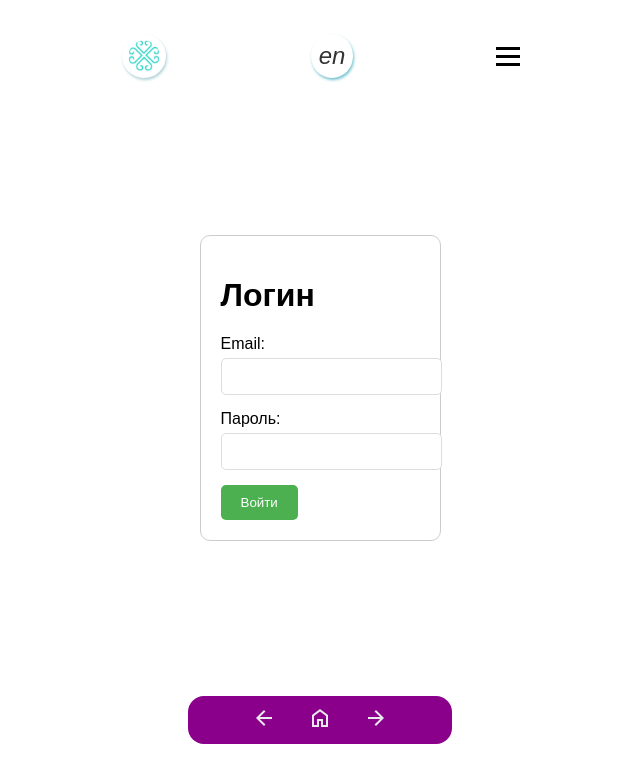
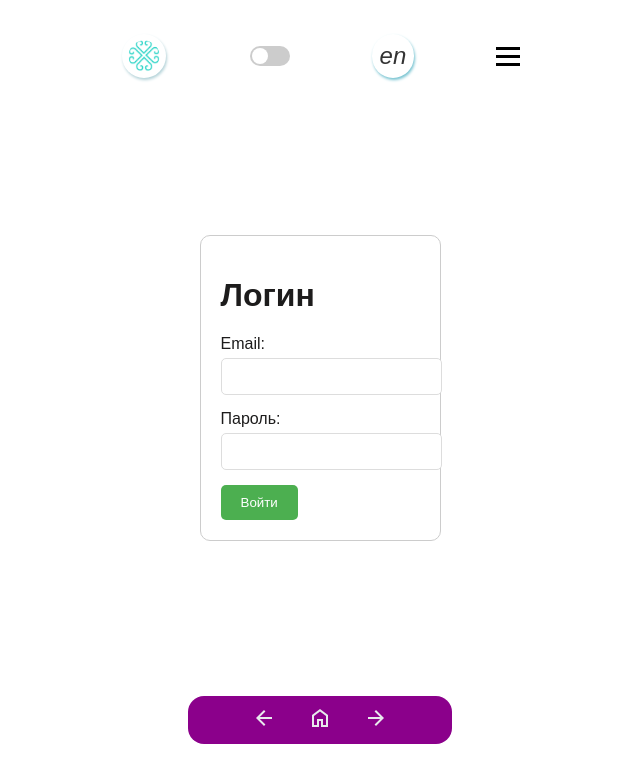
Before and after one commit to valitovgaziz/spa_, a Vue app: page /login in a window 1280 px wide. Shown: the top 782 px of the page, without its empty margins (352-992 px from the left). Built offline with nearby package versions, Linux system fonts and the light colour scheme.

Commit message:
Добавил темную тему

```diff
--- a/src/assets/main.css
+++ b/src/assets/main.css
@@ -1,11 +1,26 @@
+/* Светлая тема (по умолчанию) */
+:root {
+  --background-color: #ffffff;
+  --text-color: #1d1c1c;
+}
+
+/* Темная тема */
+[data-theme="dark"] {
+  --background-color: #282828;
+  --text-color: #3cb756;
+}
+
 /* Общие стили */
 html,
 body {
+  background-color: var(--background-color);
+  color: var(--text-color);
   margin: 0;
   padding: 0;
   height: fit-content;
   width: 100%;
   font-family: Arial, sans-serif;
+  transition: background-color 0.3s, color 0.3s;
 }
 
 body {
--- a/src/components/header/fullHeader.vue
+++ b/src/components/header/fullHeader.vue
@@ -1,6 +1,7 @@
 <template>
     <div class="header">
         <Logo />
+        <DarkThemeToggleI />
         <Lang />
         <Menu />
     </div>
@@ -12,12 +13,14 @@
 import Menu from './headerMemu.vue';
 import Logo from './logo-rl-about.vue';
 import Lang from '../../locales/langToggle.vue';
+import DarkThemeToggleI from '../toggels/darkThemeToggle.vue';
 
 export default {
     components: {
         Menu,
         Logo,
         Lang,
+        DarkThemeToggleI,
     },
     name: 'header',
 }
--- /dev/null
+++ b/src/components/toggels/darkThemeToggle.vue
@@ -0,0 +1,102 @@
+<template>
+    <div class="theme-toggle">
+      <label class="theme-toggle__label">
+        <input
+          type="checkbox"
+          v-model="isDarkTheme"
+          @change="toggleTheme"
+          class="theme-toggle__input"
+        />
+        <span class="theme-toggle__slider"></span>
+      </label>
+    </div>
+  </template>
+
+  <script>
+  import { ref, onMounted } from 'vue';
+
+  export default {
+    name: 'ThemeToggle',
+    setup() {
+      const isDarkTheme = ref(false);
+
+      // Проверяем сохраненную тему в localStorage
+      const savedTheme = localStorage.getItem('theme');
+      if (savedTheme) {
+        isDarkTheme.value = savedTheme === 'dark';
+      } else {
+        // Если тема не сохранена, используем системные настройки
+        const prefersDark = window.matchMedia('(prefers-color-scheme: dark)').matches;
+        isDarkTheme.value = prefersDark;
+      }
+
+      // Применяем тему при загрузке компонента
+      const applyTheme = () => {
+        const theme = isDarkTheme.value ? 'dark' : 'light';
+        document.documentElement.setAttribute('data-theme', theme);
+        localStorage.setItem('theme', theme);
+      };
+
+      // Переключение темы
+      const toggleTheme = () => {
+        applyTheme();
+      };
+
+      // Применяем тему при монтировании компонента
+      onMounted(() => {
+        applyTheme();
+      });
+
+      return {
+        isDarkTheme,
+        toggleTheme,
+      };
+    },
+  };
+  </script>
+
+  <style scoped>
+  .theme-toggle {
+    display: flex;
+    align-items: center;
+  }
+
+  .theme-toggle__label {
+    display: flex;
+    align-items: center;
+    cursor: pointer;
+  }
+
+  .theme-toggle__input {
+    display: none;
+  }
+
+  .theme-toggle__slider {
+    width: 40px;
+    height: 20px;
+    background-color: #ccc;
+    border-radius: 20px;
+    position: relative;
+    transition: background-color 0.3s;
+  }
+
+  .theme-toggle__slider::before {
+    content: '';
+    position: absolute;
+    width: 16px;
+    height: 16px;
+    border-radius: 50%;
+    background-color: white;
+    top: 2px;
+    left: 2px;
+    transition: transform 0.3s;
+  }
+
+  .theme-toggle__input:checked + .theme-toggle__slider {
+    background-color: #4caf50;
+  }
+
+  .theme-toggle__input:checked + .theme-toggle__slider::before {
+    transform: translateX(20px);
+  }
+  </style>
```
